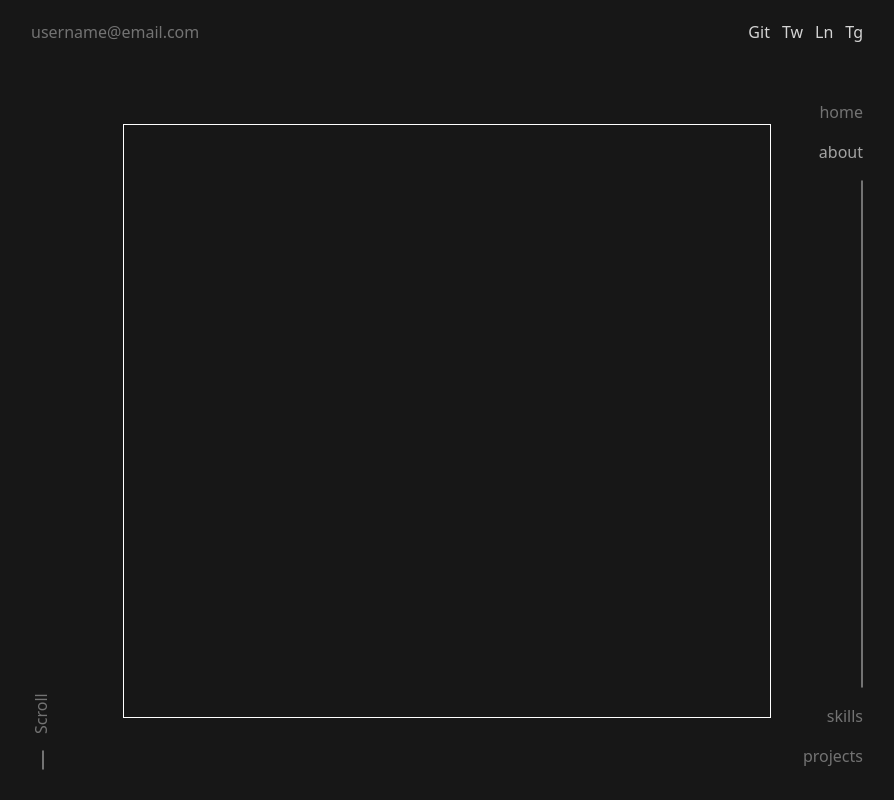
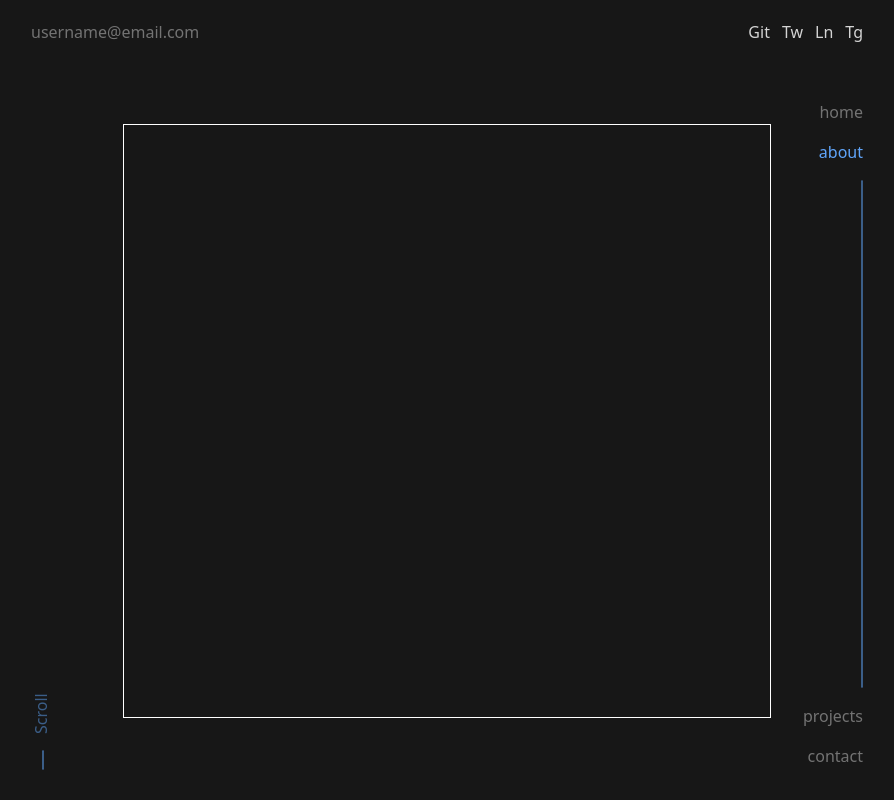
Before and after one commit to n-drobyshevski/portfolio, a Next.js app: page / in a window 1280 px wide. Shown: the whole page, without its empty margins (193-1087 px from the left). Built offline with nearby package versions, Linux system fonts and the light colour scheme.

Commit message:
fix: sidebar

```diff
--- a/src/components/Bar.tsx
+++ b/src/components/Bar.tsx
@@ -9,7 +9,7 @@ const Bar = ({
 }) => {
   return (
     <div
-      className={`h-${h} w-${w} rounded border border-neutral-500 ${
+      className={`h-${h} w-${w} rounded border border-blue-400/[.5] ${
         style ? style : ''
       }`}
     ></div>
--- a/src/components/ScrollIndicator.tsx
+++ b/src/components/ScrollIndicator.tsx
@@ -5,7 +5,7 @@ const ScrollIndicator = ({ top, bottom }: ScrollIndicatorProps) => {
   return (
     <div className="absolute -bottom-4 left-3 flex w-32 origin-left -rotate-90 items-center gap-4">
       {bottom ? <Bar style="grow max-w-[1.25rem]" h={0} w={4} /> : ''}
-      <p className="mb-1 text-neutral-500">Scroll</p>
+      <p className="mb-1 text-blue-400/[.5]">Scroll</p>
       {top ? <Bar style="grow max-w-[1.25rem]" h={0} w={4} /> : ''}
     </div>
   );
--- a/src/components/Sidebar.tsx
+++ b/src/components/Sidebar.tsx
@@ -8,16 +8,14 @@ const MenuItem = ({
   name: string;
 }) => {
   return (
-    <div
-      className={` ${isCurrent ? ' text-neutral-400 ' : 'text-neutral-500'}`}
-    >
+    <div className={` ${isCurrent ? ' text-blue-400 ' : 'text-neutral-500'}`}>
       {name}
     </div>
   );
 };
 const Sidebar = ({ currentSectionName }: { currentSectionName: string }) => {
   type menuItemName = 'home' | 'about' | 'skills' | 'projects' | 'contact';
-  const items: menuItemName[] = [
+  const menuItems: menuItemName[] = [
     'home',
     'about',
     'skills',
@@ -26,15 +24,15 @@ const Sidebar = ({ currentSectionName }: { currentSectionName: string }) => {
   ];
   let before: menuItemName[] = [];
   let after: menuItemName[] = [];
-  const currentItemIndex: number = items.findIndex(
+  const currentItemIndex: number = menuItems.findIndex(
     (item) => item == currentSectionName
   );
-  const currentItemName: menuItemName | undefined = items[currentItemIndex];
+  const currentItemName: menuItemName | undefined = menuItems[currentItemIndex];
   if (typeof currentItemName !== 'undefined') {
-    for (let i = 0; i < items.length; i++) {
-      if (items[i] == currentItemName) {
-        before = items.slice(0, currentItemIndex);
-        after = items.slice(currentItemIndex + 1, -1);
+    for (let i = 0; i < menuItems.length; i++) {
+      if (menuItems[i] == currentItemName) {
+        before = menuItems.slice(0, currentItemIndex);
+        after = menuItems.slice(-(before.length + 1));
       }
     }
     return (
```
Also changed, not shown: src/pages/index.tsx (+4 -4 lines).
